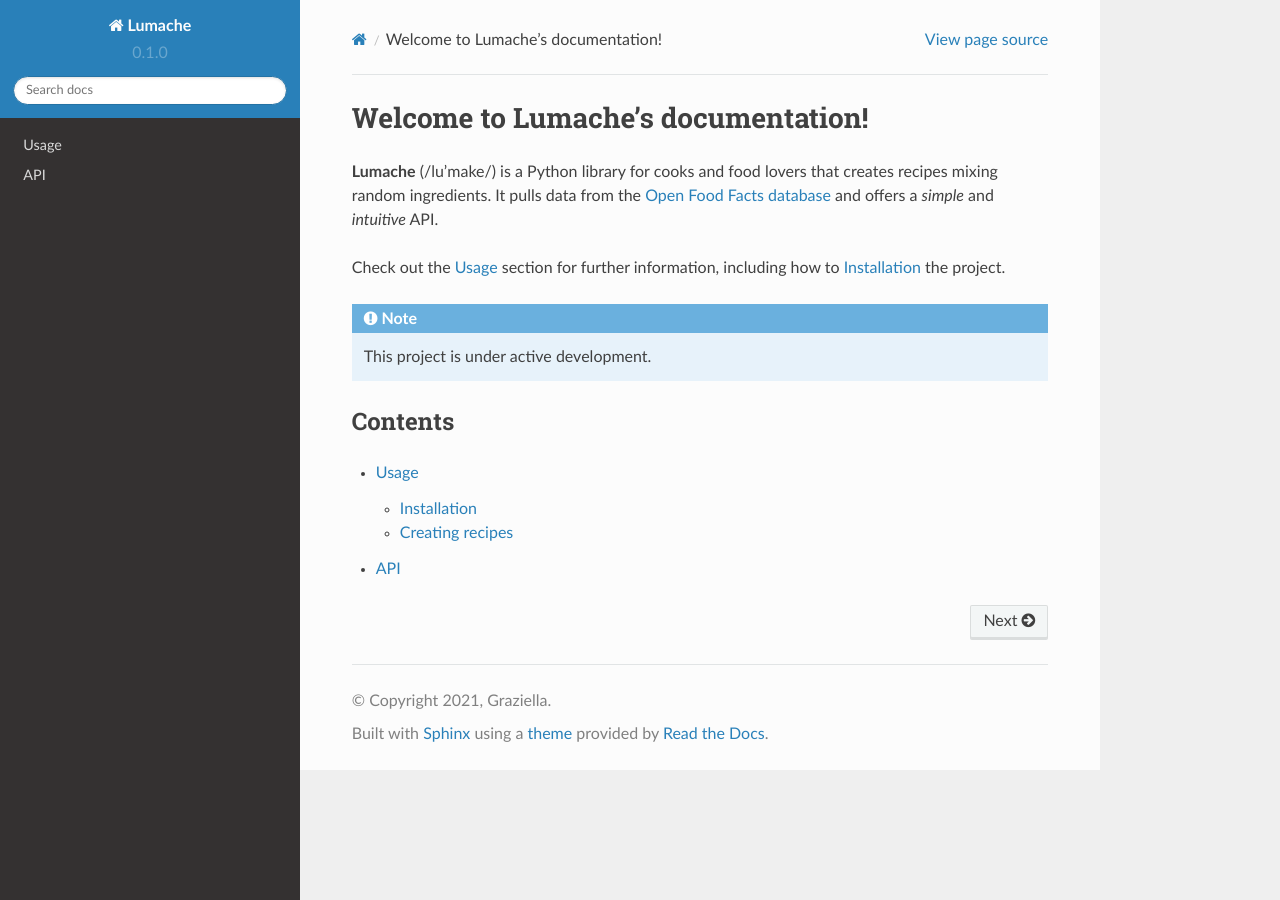
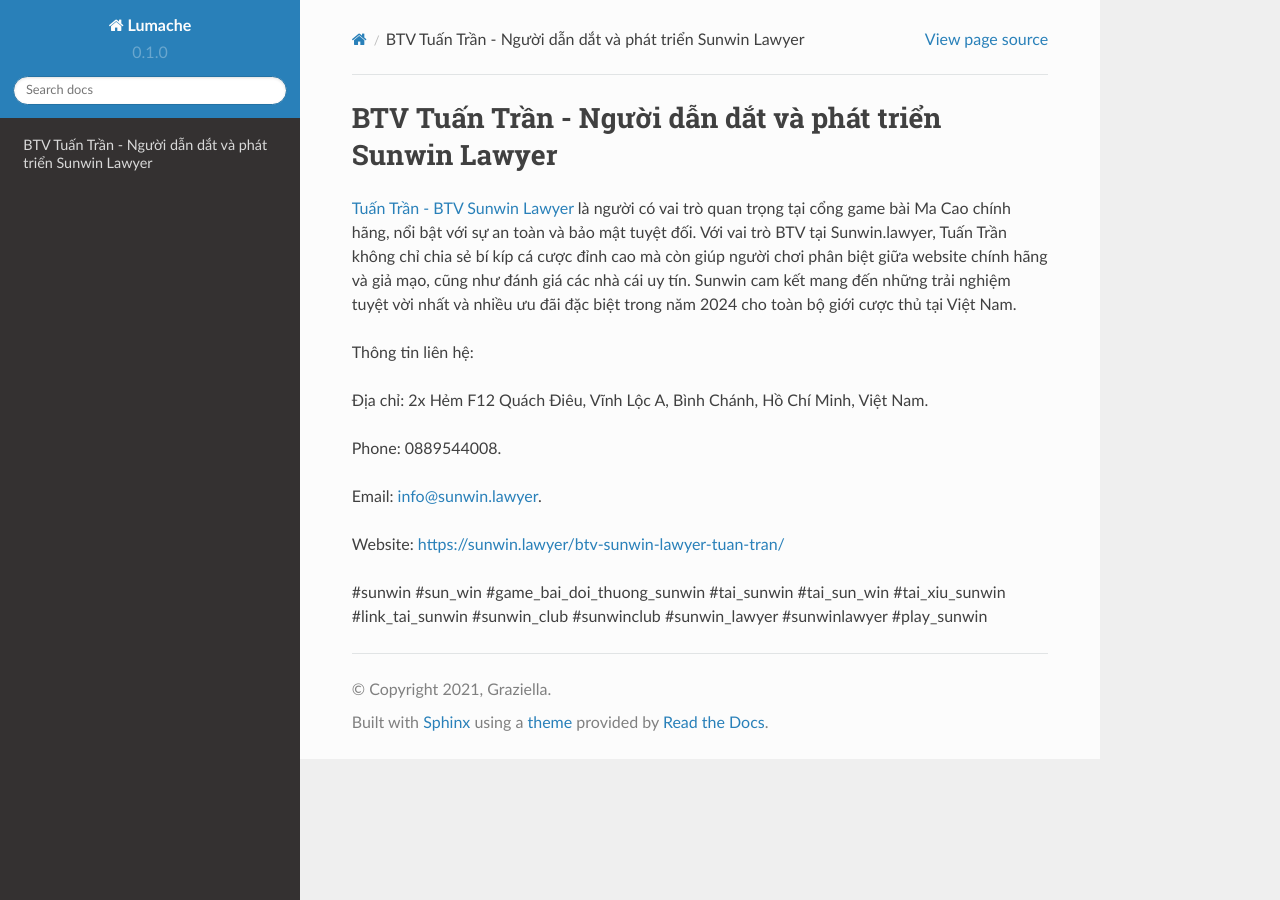
Before and after one commit to vanthanhtuan2022/btvsunwinlawyertuantran, a Sphinx documentation site: the page built from docs/source/index.rst, in a window 1280 px wide. Built offline with Sphinx 7.4.7 and the Read the Docs theme 2.0.0, drawn with Linux system fonts in a browser that asks for light colours.

Commit message:
Update index.rst

```diff
--- a/docs/source/index.rst
+++ b/docs/source/index.rst
@@ -1,22 +1,16 @@
-Welcome to Lumache's documentation!
+BTV Tuấn Trần - Người dẫn dắt và phát triển Sunwin Lawyer
 ===================================
 
-**Lumache** (/lu'make/) is a Python library for cooks and food lovers
-that creates recipes mixing random ingredients.
-It pulls data from the `Open Food Facts database <https://world.openfoodfacts.org/>`_
-and offers a *simple* and *intuitive* API.
+`Tuấn Trần - BTV Sunwin Lawyer <https://sunwin.lawyer/btv-sunwin-lawyer-tuan-tran/>`_ là người có vai trò quan trọng tại cổng game bài Ma Cao chính hãng, nổi bật với sự an toàn và bảo mật tuyệt đối. Với vai trò BTV tại Sunwin.lawyer, Tuấn Trần không chỉ chia sẻ bí kíp cá cược đỉnh cao mà còn giúp người chơi phân biệt giữa website chính hãng và giả mạo, cũng như đánh giá các nhà cái uy tín. Sunwin cam kết mang đến những trải nghiệm tuyệt vời nhất và nhiều ưu đãi đặc biệt trong năm 2024 cho toàn bộ giới cược thủ tại Việt Nam.
 
-Check out the :doc:`usage` section for further information, including
-how to :ref:`installation` the project.
+Thông tin liên hệ:
 
-.. note::
+Địa chỉ: 2x Hẻm F12 Quách Điêu, Vĩnh Lộc A, Bình Chánh, Hồ Chí Minh, Việt Nam.
 
-   This project is under active development.
+Phone: 0889544008.
 
-Contents
---------
+Email: info@sunwin.lawyer.
 
-.. toctree::
+Website: https://sunwin.lawyer/btv-sunwin-lawyer-tuan-tran/
 
-   usage
-   api
+#sunwin #sun_win #game_bai_doi_thuong_sunwin #tai_sunwin #tai_sun_win #tai_xiu_sunwin #link_tai_sunwin #sunwin_club #sunwinclub #sunwin_lawyer #sunwinlawyer #play_sunwin
```
